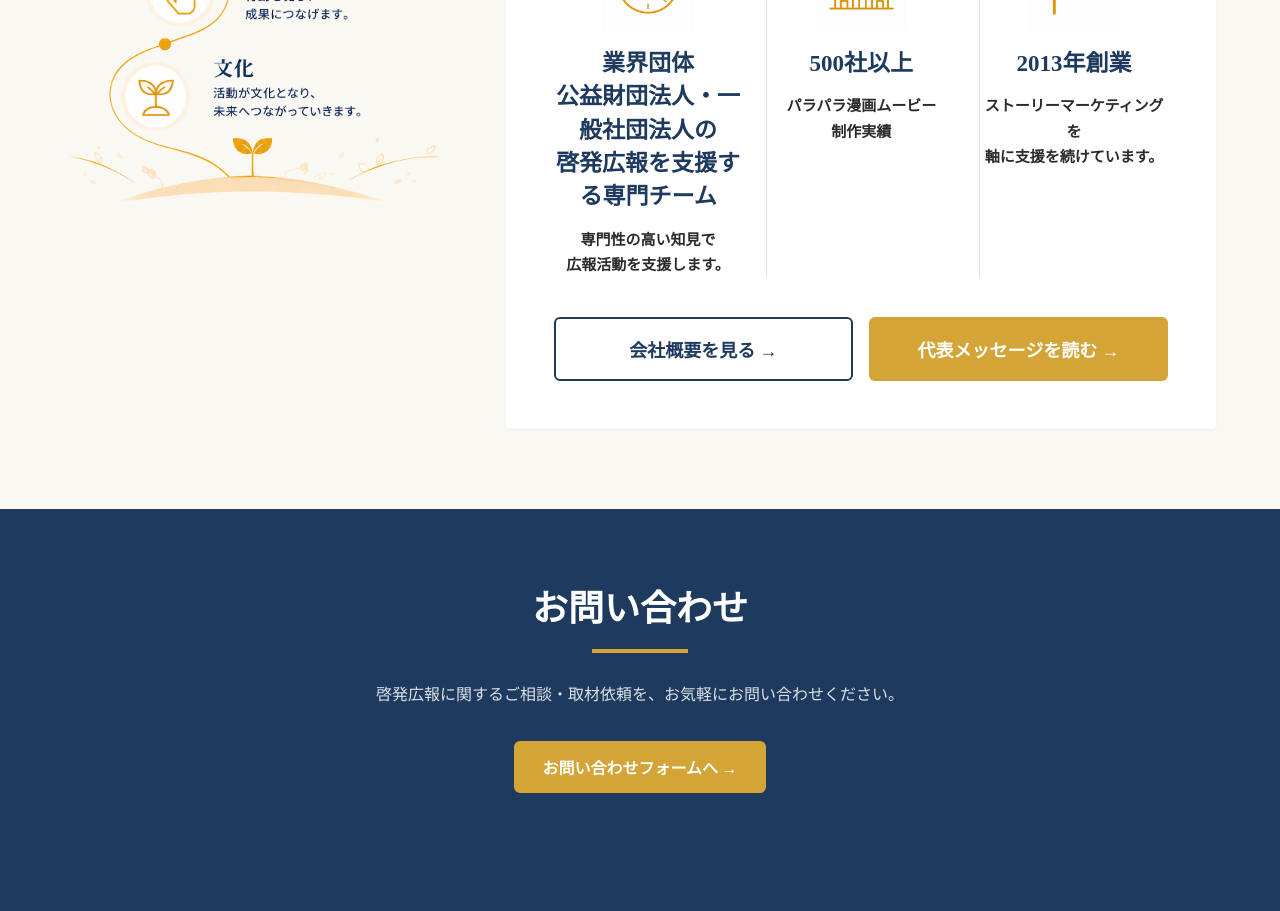
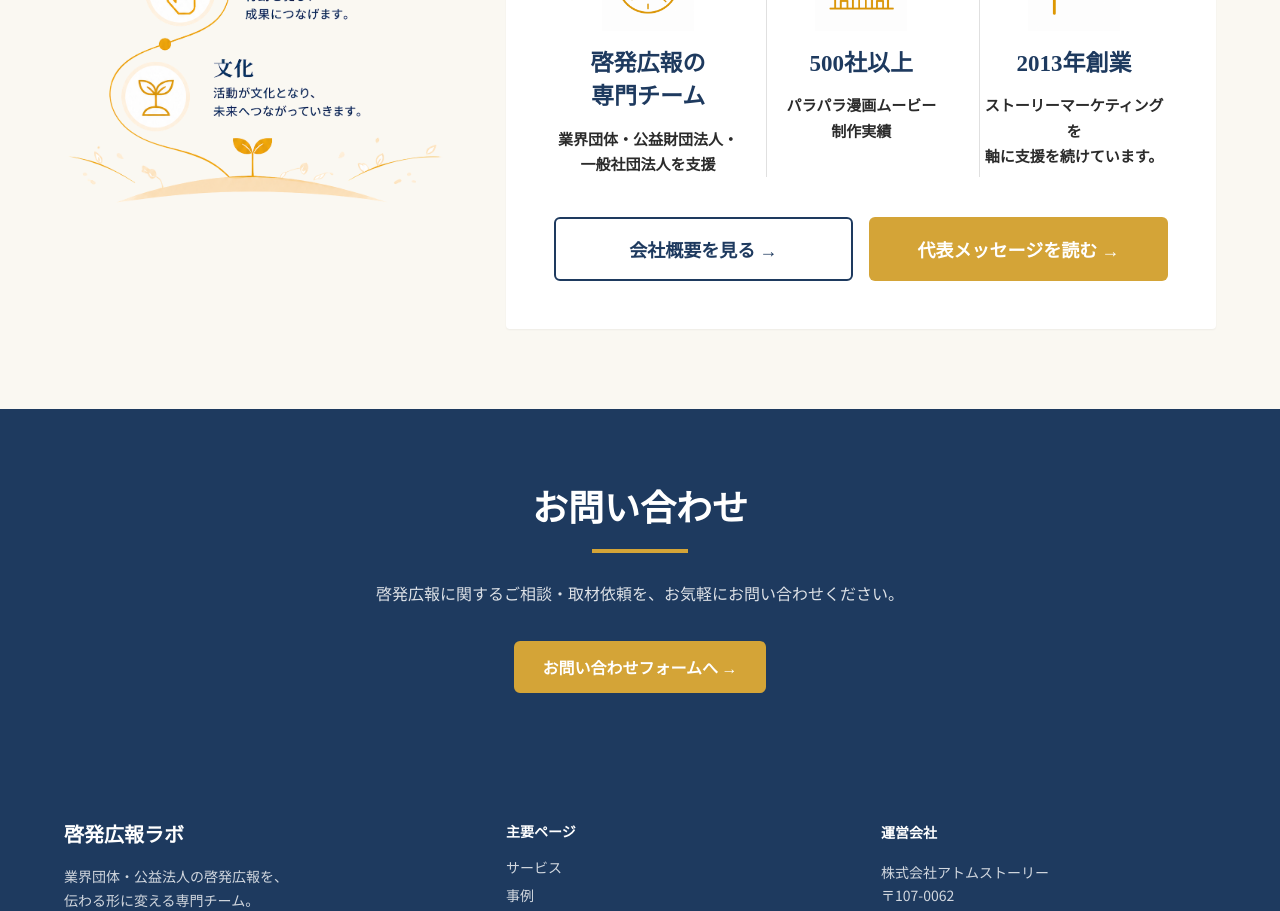
Before and after one commit to k-murakami-svg/keihatsu-koho-lab, a Next.js app: page / in a window 1280 px wide. Shown: the part 6460-7371 px from the top of the page. Built offline with nearby package versions, Linux system fonts and the light colour scheme.

Commit message:
Update top stats and footer copy

```diff
--- a/src/app/page.tsx
+++ b/src/app/page.tsx
@@ -61,18 +61,16 @@ const aboutStats = [
     image: '/images/about-stat-media.png',
     title: (
       <>
-        業界団体
+        啓発広報の
         <br />
-        公益財団法人・一般社団法人の
-        <br />
-        啓発広報を支援する専門チーム
+        専門チーム
       </>
     ),
     body: (
       <>
-        専門性の高い知見で
+        業界団体・公益財団法人・
         <br />
-        広報活動を支援します。
+        一般社団法人を支援
       </>
     ),
   },
--- a/src/components/Footer.tsx
+++ b/src/components/Footer.tsx
@@ -17,7 +17,9 @@ export function Footer() {
           <div>
             <p className="font-serif text-xl font-bold">啓発広報ラボ</p>
             <p className="mt-4 text-sm leading-body text-white/80">
-              業界団体・公益法人の啓発広報を、伝わる形に変える専門チーム。
+              業界団体・公益法人の啓発広報を、
+              <br />
+              伝わる形に変える専門チーム。
             </p>
           </div>
           <nav aria-label="フッターナビゲーション">
```
